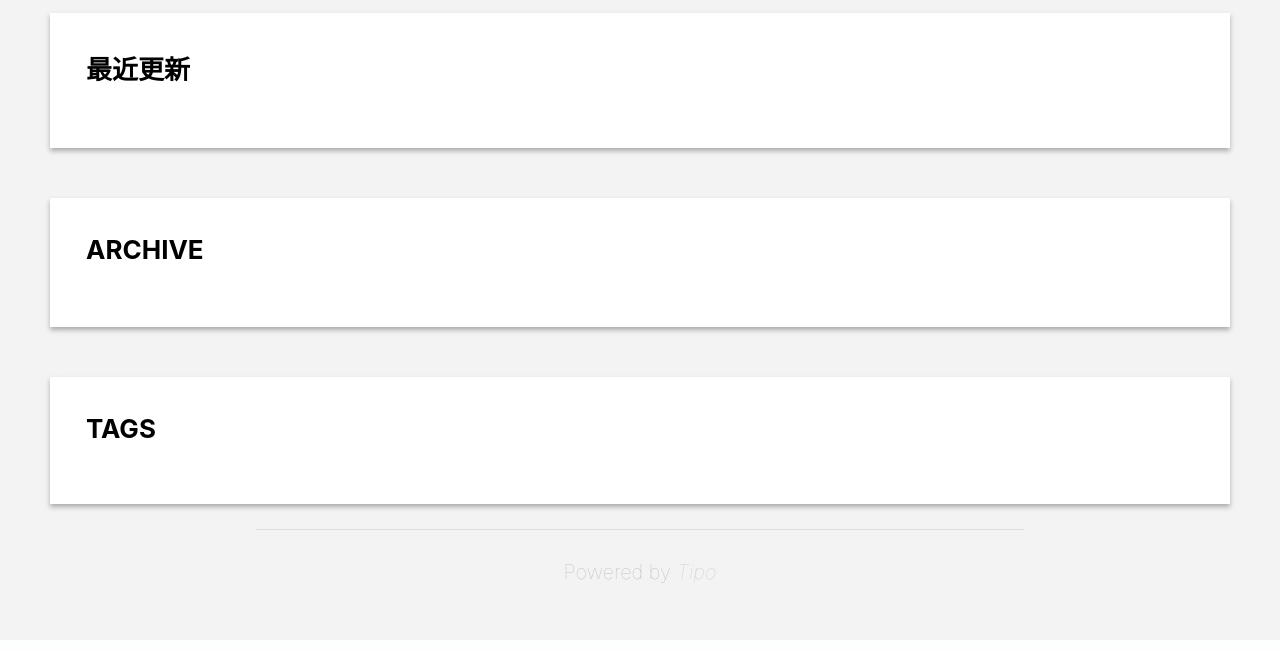
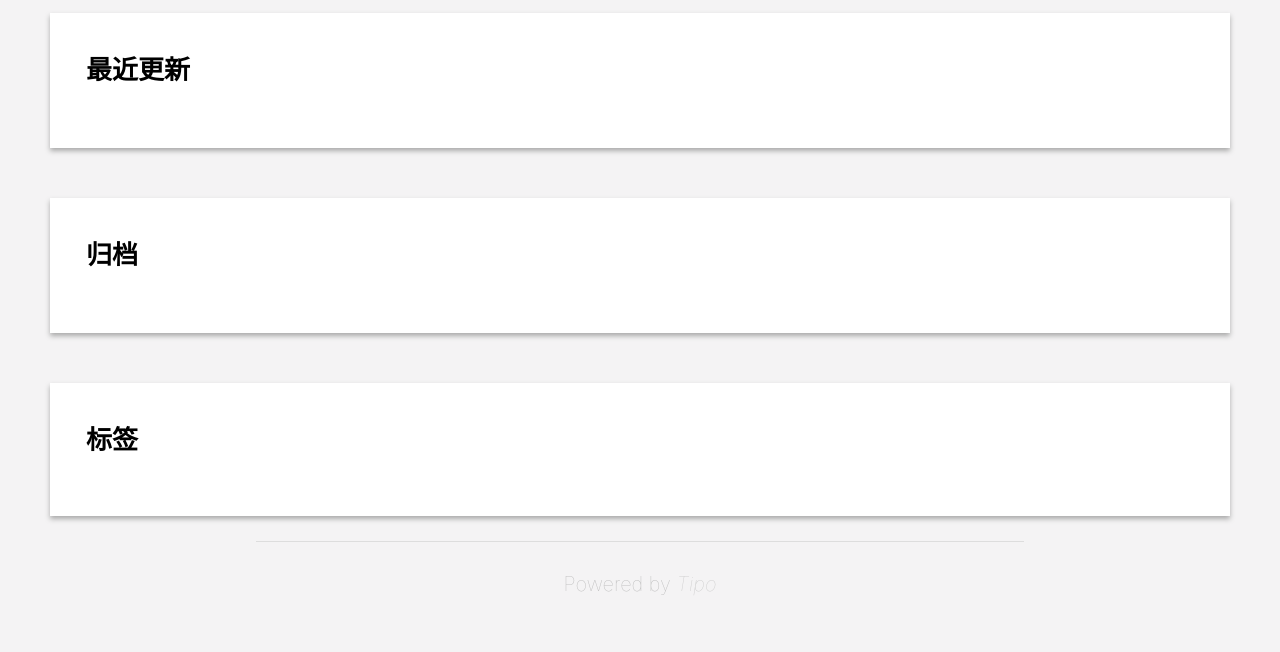
Before and after one commit to knowncold/Tipo, a Flask app: page /about in a window 1280 px wide. Shown: the part 1345-1997 px from the top of the page. Before the commit the page ends 1929 px from the top, so only its background shows below. Run offline with Flask 2, Linux system fonts and the light colour scheme; data that the repository does not hold is empty; some libraries are stand-ins or nearby versions.

Commit message:
Update template translation

```diff
--- a/app/templates/404.html
+++ b/app/templates/404.html
@@ -79,7 +79,7 @@
             </div>
         </div>
         <div class="archive">
-            <span>ARCHIVE</span>
+            <span>归档</span>
             <div style="margin-top: 26px">
                 {% for i in month %}
                 <div style="border-bottom: 1px solid #eee;padding-left: 10px;height: 36px;line-height: 36px">
@@ -93,7 +93,7 @@
             </div>
         </div>
         <div class="tagsList">
-            <span>TAGS</span>
+            <span>标签</span>
             <div class="tags">
                 {% for tag in tags %}
                 <a href="/tag/{{ tag }}" title="{{ tag }}">{{ tag }}</a>
--- a/app/templates/about.html
+++ b/app/templates/about.html
@@ -106,7 +106,7 @@
                 </div>
             </div>
             <div class="archive">
-                <span>ARCHIVE</span>
+                <span>归档</span>
                 <div style="margin-top: 26px">
 					{% for i in month %}
 					<div style="border-bottom: 1px solid #eee;padding-left: 10px;height: 36px;line-height: 36px">
@@ -120,7 +120,7 @@
                 </div>
             </div>
             <div class="tagsList">
-                <span>TAGS</span>
+                <span>标签</span>
                 <div class="tags">
                     {% for tag in tags %}
 						<a href="/tag/{{ tag }}" title="{{ tag }}">{{ tag }}</a>
--- a/app/templates/archive.html
+++ b/app/templates/archive.html
@@ -85,7 +85,7 @@
                     </div>
                 </div>
                 <div class="archives">
-                    <span>ARCHIVE</span>
+                    <span>归档</span>
                     <div style="margin-top: 26px">
 						{% for i in month %}
 						<div style="border-bottom: 1px solid #eee;padding-left: 10px;height: 36px;line-height: 36px">
@@ -99,7 +99,7 @@
                     </div>
                 </div>
                 <div class="tagsList">
-					<span>TAGS</span>
+					<span>标签</span>
 					<div class="tags">
 						{% for tag in tags %}
 						<a href="/tag/{{ tag }}" title="{{ tag }}">{{ tag }}</a>
--- a/app/templates/index.html
+++ b/app/templates/index.html
@@ -111,7 +111,7 @@
                     </div>
                 </div>
                 <div class="tagsList">
-                    <span>TAGS</span>
+                    <span>标签</span>
                     <div class="tags">
 						{% for tag in tags %}
 							<a href="/tag/{{ tag }}" title="{{ tag }}">{{ tag }}</a>
--- a/app/templates/post.html
+++ b/app/templates/post.html
@@ -110,7 +110,7 @@
                 </div>
             </div>
             <div class="archive">
-                <span>ARCHIVE</span>
+                <span>归档</span>
                 <div style="margin-top: 26px">
 					{% for i in month %}
 					<div style="border-bottom: 1px solid #eee;padding-left: 10px;height: 36px;line-height: 36px">
@@ -124,7 +124,7 @@
                 </div>
             </div>
             <div class="tagsList">
-                <span>TAGS</span>
+                <span>标签</span>
                 <div class="tags">
 					{% for tag in tags %}
 						<a href="/tag/{{ tag }}" title="{{ tag }}">{{ tag }}</a>
--- a/app/templates/search.html
+++ b/app/templates/search.html
@@ -111,7 +111,7 @@
             </div>
         </div>
         <div class="tagsList">
-            <span>TAGS</span>
+            <span>标签</span>
             <div class="tags">
                 {% for tag in tags %}
                 <a href="/tag/{{ tag }}" title="{{ tag }}">{{ tag }}</a>
--- a/app/views.py
+++ b/app/views.py
@@ -13,7 +13,7 @@
 @app.route('/index')
 @app.route('/index/<page>')
 def paged(page=1):
-    blog = Blog.objects().order_by("-createtime")
+    blog = Blog.objects().order_by("-createTime")
     paged = blog.paginate(page=int(page), per_page=5)
     count = blog.count()
     return render_template('index.html', blog_list=paged.items, latest_blog = latest_blog(), tags=tag_cloud(), current_page=int(page), count=count, archive='index', month=month_archive())
```
